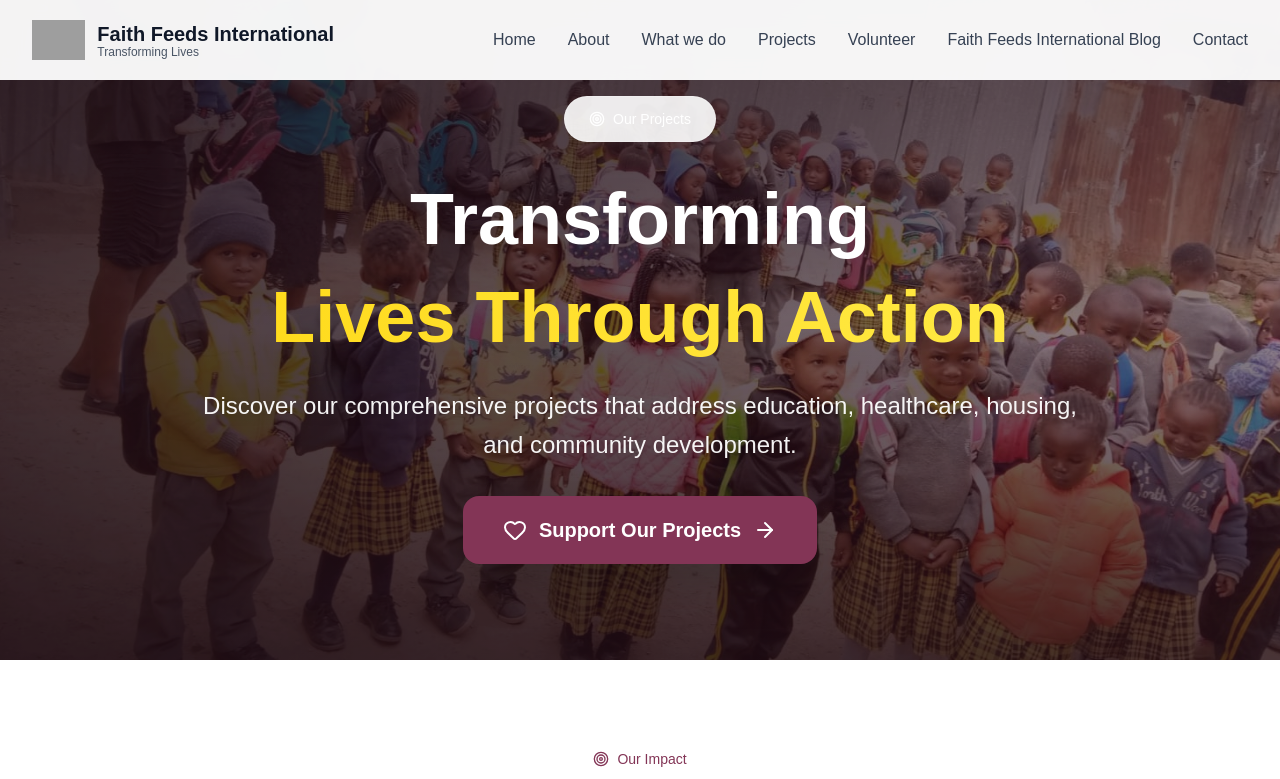
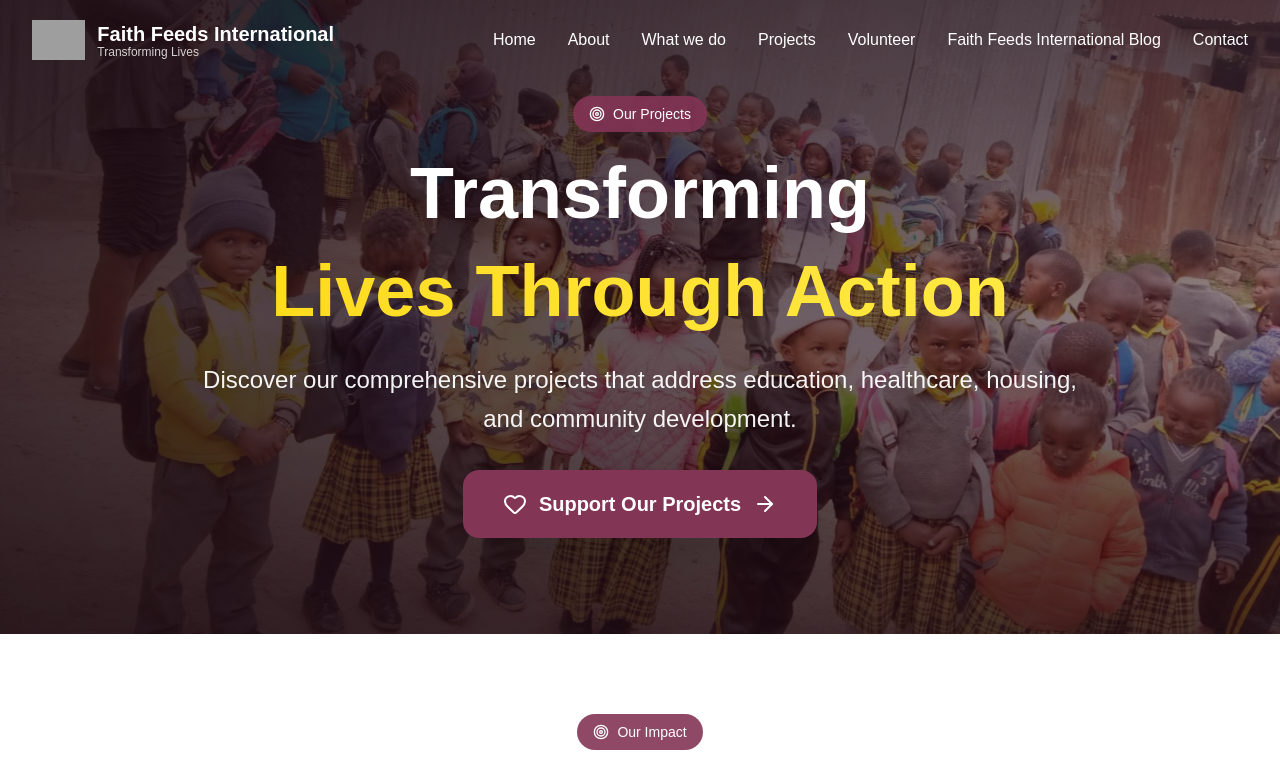
Before and after one commit to HarryKirigwi/faith-foundation, a Next.js app: page /pages/projects in a window 1280 px wide. Shown: the top 779 px of the page. Built offline with nearby package versions, Linux system fonts and the light colour scheme; grey boxes are pictures that could not be loaded.

Commit message:
Tweaked design a bit

```diff
--- a/src/app/layout/navigation/Navigation.js
+++ b/src/app/layout/navigation/Navigation.js
@@ -5,11 +5,16 @@ import { Menu, X, Globe } from 'lucide-react';
 const Navigation = () => {
   const [isMenuOpen, setIsMenuOpen] = useState(false);
   const [scrollY, setScrollY] = useState(0);
+  const [currentPath, setCurrentPath] = useState('');
 
   useEffect(() => {
     if (typeof window !== 'undefined') {
       const handleScroll = () => setScrollY(window.scrollY);
       window.addEventListener('scroll', handleScroll);
+
+      // Set current path
+      setCurrentPath(window.location.pathname);
+
       return () => window.removeEventListener('scroll', handleScroll);
     }
   }, []);
@@ -25,6 +30,13 @@ const Navigation = () => {
   ];
 
   const isScrolled = scrollY > 50;
+
+  // Pages that have background images in their first section
+  const pagesWithHeroBackground = ['/pages/about', '/pages/projects', '/pages/volunteer', '/pages/blog', '/pages/whatwedo'];
+  const hasHeroBackground = pagesWithHeroBackground.includes(currentPath);
+
+  // Determine if navigation should be transparent
+  const isTransparent = hasHeroBackground && !isScrolled;
 
   const handleNavClick = (href) => {
     if (href === '#contact') {
@@ -51,6 +63,8 @@ const Navigation = () => {
     <nav className={`fixed top-0 left-0 right-0 z-50 transition-all duration-300 ${
       isScrolled
         ? 'bg-white shadow-lg border-b border-gray-100'
+        : isTransparent
+        ? 'bg-transparent'
         : 'bg-white/95 backdrop-blur-md'
     }`}>
       <div className="max-w-7xl mx-auto px-4 sm:px-6 lg:px-8">
@@ -65,10 +79,16 @@ const Navigation = () => {
               />
             </div>
             <div className="hidden sm:block">
-              <span className="text-gray-900 font-bold text-lg xl:text-xl">Faith Feeds International</span>
-              <div className="text-xs text-gray-600 -mt-1">Transforming Lives</div>
+              <span className={`font-bold text-lg xl:text-xl transition-colors duration-300 ${
+                isTransparent ? 'text-white' : 'text-gray-900'
+              }`}>Faith Feeds International</span>
+              <div className={`text-xs -mt-1 transition-colors duration-300 ${
+                isTransparent ? 'text-white/80' : 'text-gray-600'
+              }`}>Transforming Lives</div>
             </div>
-            <span className="sm:hidden text-gray-900 font-bold text-lg">FFI</span>
+            <span className={`sm:hidden font-bold text-lg transition-colors duration-300 ${
+              isTransparent ? 'text-white' : 'text-gray-900'
+            }`}>FFI</span>
           </div>
 
           {/* Desktop Navigation */}
@@ -77,10 +97,16 @@ const Navigation = () => {
               <button
                 key={item.name}
                 onClick={() => handleNavClick(item.href)}
-                className="text-gray-700 hover:text-[#833556] font-medium transition-all duration-300 relative group text-sm xl:text-base py-2 cursor-pointer"
+                className={`font-medium transition-all duration-300 relative group text-sm xl:text-base py-2 cursor-pointer ${
+                  isTransparent
+                    ? 'text-white hover:text-white/80'
+                    : 'text-gray-700 hover:text-[#833556]'
+                }`}
               >
                 {item.name}
-                <span className="absolute -bottom-1 left-0 w-0 h-0.5 bg-[#833556] group-hover:w-full transition-all duration-300" />
+                <span className={`absolute -bottom-1 left-0 w-0 h-0.5 transition-all duration-300 group-hover:w-full ${
+                  isTransparent ? 'bg-white' : 'bg-[#833556]'
+                }`} />
               </button>
             ))}
           </div>
@@ -88,7 +114,11 @@ const Navigation = () => {
           {/* Mobile Menu Button */}
           <button
             onClick={() => setIsMenuOpen(!isMenuOpen)}
-            className="lg:hidden text-gray-700 hover:text-[#833556] p-2 hover:bg-gray-100 rounded-lg transition-all duration-200"
+            className={`lg:hidden p-2 rounded-lg transition-all duration-200 ${
+              isTransparent
+                ? 'text-white hover:text-white/80 hover:bg-white/10'
+                : 'text-gray-700 hover:text-[#833556] hover:bg-gray-100'
+            }`}
             aria-label="Toggle menu"
           >
             {isMenuOpen ? <X size={24} /> : <Menu size={24} />}
@@ -99,13 +129,21 @@ const Navigation = () => {
         <div className={`lg:hidden transition-all duration-300 overflow-hidden ${
           isMenuOpen ? 'max-h-screen opacity-100' : 'max-h-0 opacity-0'
         }`}>
-          <div className="bg-gray-50 border-t border-gray-100 mt-2 rounded-lg mx-2">
+          <div className={`border-t mt-2 rounded-lg mx-2 ${
+            isTransparent
+              ? 'bg-white/95 backdrop-blur-md border-white/20'
+              : 'bg-gray-50 border-gray-100'
+          }`}>
             <div className="px-4 py-4 space-y-1">
               {navItems.map((item, index) => (
                 <button
                   key={item.name}
                   onClick={() => handleNavClick(item.href)}
-                  className="block w-full text-left text-gray-700 hover:text-[#833556] font-medium transition-all duration-200 py-3 px-4 rounded-lg hover:bg-white border-l-4 border-transparent hover:border-[#833556]"
+                  className={`block w-full text-left font-medium transition-all duration-200 py-3 px-4 rounded-lg border-l-4 border-transparent ${
+                    isTransparent
+                      ? 'text-gray-700 hover:text-[#833556] hover:bg-white/80 hover:border-[#833556]'
+                      : 'text-gray-700 hover:text-[#833556] hover:bg-white hover:border-[#833556]'
+                  }`}
                   style={{ animationDelay: `${index * 0.1}s` }}
                 >
                   {item.name}
--- a/src/app/pages/about/page.js
+++ b/src/app/pages/about/page.js
@@ -172,7 +172,7 @@ export default function AboutPage() {
             }`}
           >
             {/* Badge */}
-            <div className="inline-flex items-center px-6 py-3 rounded-full bg-white/20 backdrop-blur-lg text-[#833556] text-sm font-medium mb-8 border border-white/30 glass-effect drop-shadow-lg">
+            <div className="inline-flex items-center px-4 py-2 rounded-full bg-[#833556]/90 text-white text-sm font-medium mb-4 backdrop-blur-sm">
               <BookOpen size={16} className="mr-2" />
               About Our Mission
             </div>
@@ -234,7 +234,7 @@ export default function AboutPage() {
                 isVisible['about-content'] ? 'animate-slideInLeft' : 'opacity-0'
               }`}
             >
-              <div className="inline-flex items-center px-4 py-2 rounded-full bg-[#833556]/10 text-[#833556] text-sm font-medium glass-effect">
+              <div className="inline-flex items-center px-4 py-2 rounded-full bg-[#833556]/90 text-white text-sm font-medium mb-4 backdrop-blur-sm">
                 <Globe size={16} className="mr-2" />
                 Our Story
               </div>
--- a/src/app/pages/projects/page.js
+++ b/src/app/pages/projects/page.js
@@ -262,7 +262,7 @@ export default function ProjectsPage() {
               isVisible['hero-content'] ? 'animate-fadeInUp' : 'opacity-0'
             }`}
           >
-            <div className="inline-flex items-center px-6 py-3 rounded-full bg-white/20 backdrop-blur-lg text-white text-sm font-medium mb-8 border border-white/30 glass-effect">
+            <div className="inline-flex items-center px-4 py-2 rounded-full bg-[#833556]/90 text-white text-sm font-medium mb-4 backdrop-blur-sm">
               <Target size={16} className="mr-2" />
               Our Projects
             </div>
@@ -298,7 +298,7 @@ export default function ProjectsPage() {
               isVisible['stats-header'] ? 'animate-fadeInUp' : 'opacity-0'
             }`}
           >
-            <div className="inline-flex items-center px-4 py-2 rounded-full bg-[#833556]/10 text-[#833556] text-sm font-medium mb-6 glass-effect">
+            <div className="inline-flex items-center px-4 py-2 rounded-full bg-[#833556]/90 text-white text-sm font-medium mb-4 backdrop-blur-sm">
               <Target size={16} className="mr-2" />
               Our Impact
             </div>
@@ -352,7 +352,7 @@ export default function ProjectsPage() {
               isVisible['projects-header'] ? 'animate-fadeInUp' : 'opacity-0'
             }`}
           >
-            <div className="inline-flex items-center px-4 py-2 rounded-full bg-[#833556]/10 text-[#833556] text-sm font-medium mb-6 glass-effect">
+            <div className="inline-flex items-center px-4 py-2 rounded-full bg-[#833556]/90 text-white text-sm font-medium mb-4 backdrop-blur-sm">
               <Target size={16} className="mr-2" />
               Our Projects
             </div>
--- a/src/app/pages/volunteer/page.js
+++ b/src/app/pages/volunteer/page.js
@@ -248,7 +248,7 @@ export default function VolunteerPage() {
                isVisible['hero-content'] ? 'animate-fadeInUp' : 'opacity-0'
              }`}
            >
-             <div className="inline-flex items-center px-6 py-3 rounded-full bg-white/20 backdrop-blur-lg text-white text-sm font-medium mb-8 border border-white/30 glass-effect">
+             <div className="inline-flex items-center px-4 py-2 rounded-full bg-[#833556]/90 text-white text-sm font-medium mb-4 backdrop-blur-sm">
                <HandHeart size={16} className="mr-2" />
                Volunteer With Us
              </div>
@@ -303,7 +303,7 @@ export default function VolunteerPage() {
                  isVisible['stats-header'] ? 'animate-fadeInUp' : 'opacity-0'
                }`}
              >
-               <div className="inline-flex items-center px-4 py-2 rounded-full bg-[#833556]/10 text-[#833556] text-sm font-medium mb-6 glass-effect">
+               <div className="inline-flex items-center px-4 py-2 rounded-full bg-[#833556]/90 text-white text-sm font-medium mb-4 backdrop-blur-sm">
                  <Users size={16} className="mr-2" />
                  Volunteer Impact
                </div>
@@ -358,7 +358,7 @@ export default function VolunteerPage() {
               isVisible['opportunities-header'] ? 'animate-fadeInUp' : 'opacity-0'
             }`}
           >
-            <div className="inline-flex items-center px-4 py-2 rounded-full bg-[#833556]/10 text-[#833556] text-sm font-medium mb-6 glass-effect">
+            <div className="inline-flex items-center px-4 py-2 rounded-full bg-[#833556]/90 text-white text-sm font-medium mb-4 backdrop-blur-sm">
               <Target size={16} className="mr-2" />
               Volunteer Opportunities
             </div>
--- a/src/landing/page.js
+++ b/src/landing/page.js
@@ -306,7 +306,7 @@ const LandingPage = () => {
             >
               {/* Badge */}
               <div
-                className="inline-flex items-center px-4 py-2 rounded-full bg-[#833556]/10 text-[#833556] text-sm font-medium glass-effect text-animate-container"
+                className="inline-flex items-center px-4 py-2 rounded-full bg-[#833556]/90 text-white text-sm font-medium mb-4 backdrop-blur-sm text-animate-container"
               >
                 <Globe size={16} className="mr-2" />
                 Making a Global Impact
--- a/src/services/page.js
+++ b/src/services/page.js
@@ -274,7 +274,7 @@ const ServicesSection = () => {
             }`}
           >
             {/* Badge */}
-            <div className="inline-flex items-center px-4 py-2 rounded-full bg-[#833556]/10 text-[#833556] text-sm font-medium mb-6 glass-effect">
+            <div className="inline-flex items-center px-4 py-2 rounded-full bg-[#833556]/90 text-white text-sm font-medium mb-4 backdrop-blur-sm">
               <Star size={16} className="mr-2" />
               Our Impact Areas
             </div>
```
Also changed, not shown: src/app/pages/blog/page.js (+4 -4 lines), src/config/constants.js (line endings or trailing spaces), 1 other file (tests, documents, lock files or other folders).
